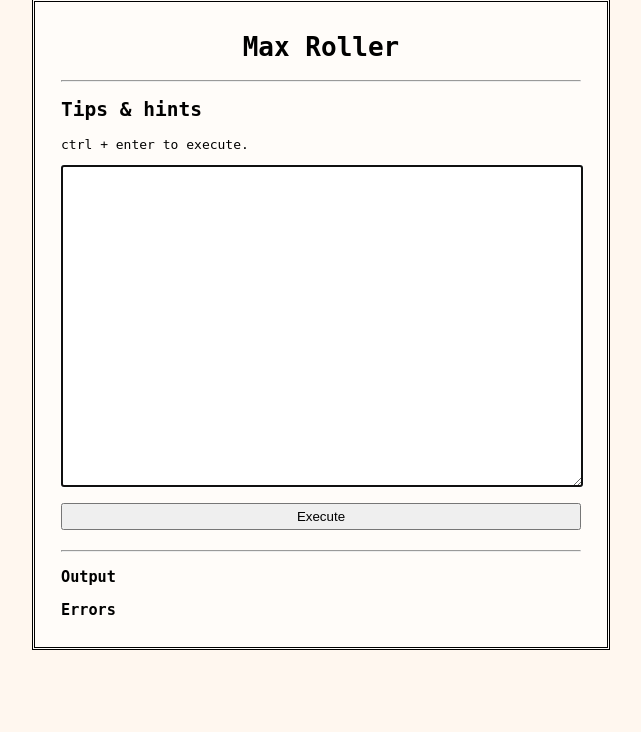
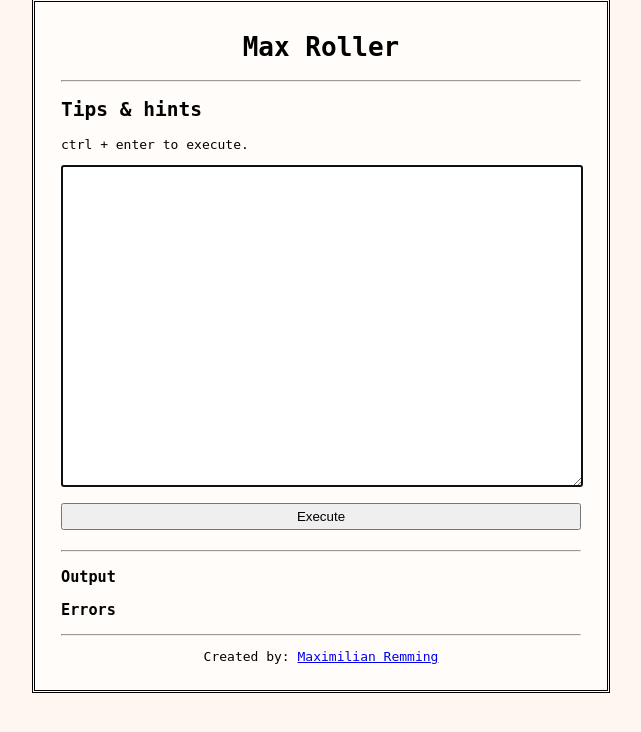
Before and after one commit to PolarPayne/dice, a Flask app: page / in a window 1280 px wide. Shown: the part 14-746 px from the top of the page, without its empty margins (319-960 px from the left). Run offline with Flask 2, Linux system fonts and the light colour scheme.

Commit message:
Added created by

```diff
--- a/templates/index.html
+++ b/templates/index.html
@@ -40,6 +40,9 @@
         <ul id="errors-ul">
         </ul>
     </div>
+
+    <hr>
+    <p style="text-align: center;">Created by: <a href="http://remming.fi">Maximilian Remming</a></p>
 </div>
 <script src="/static/code.js"></script>
 </body>
```
